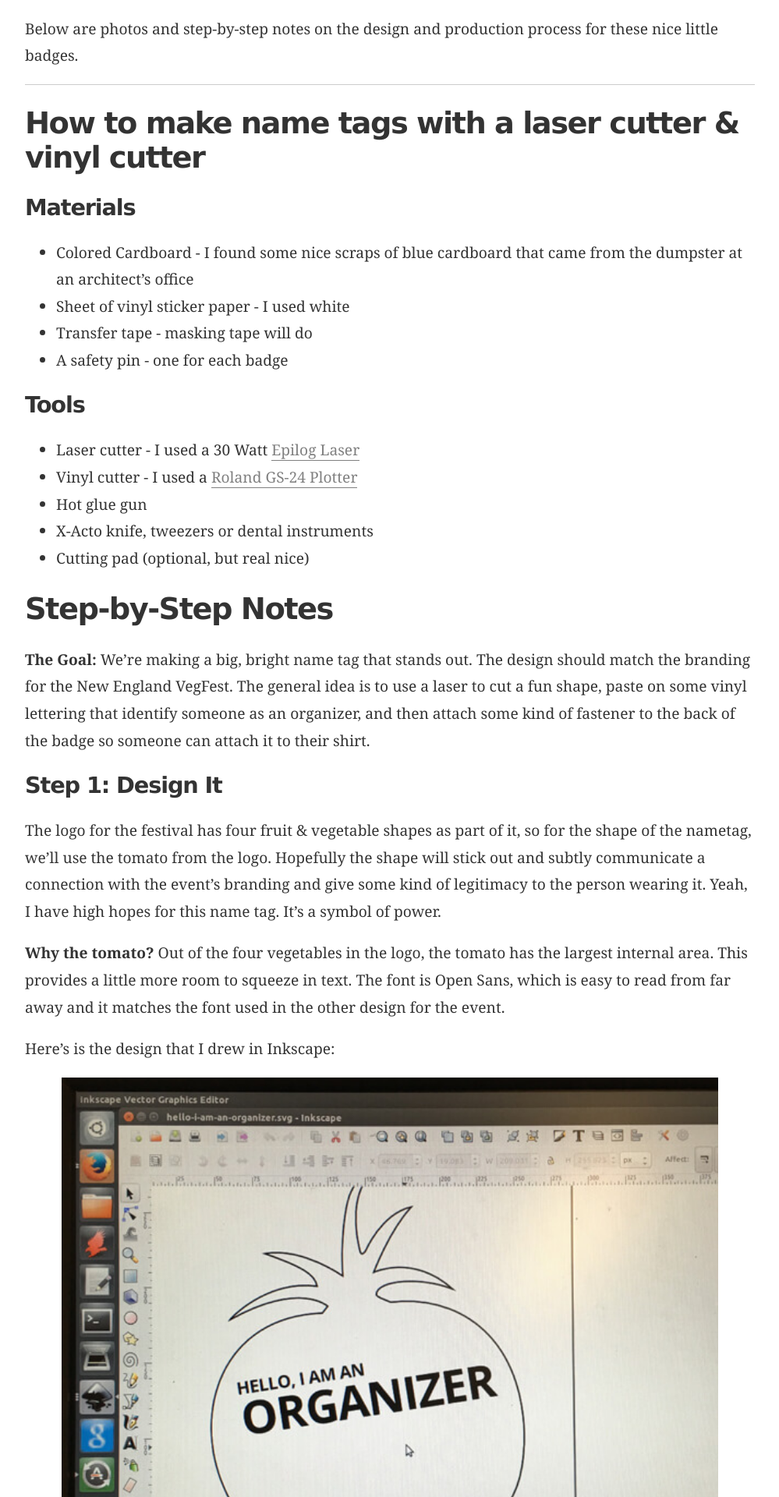
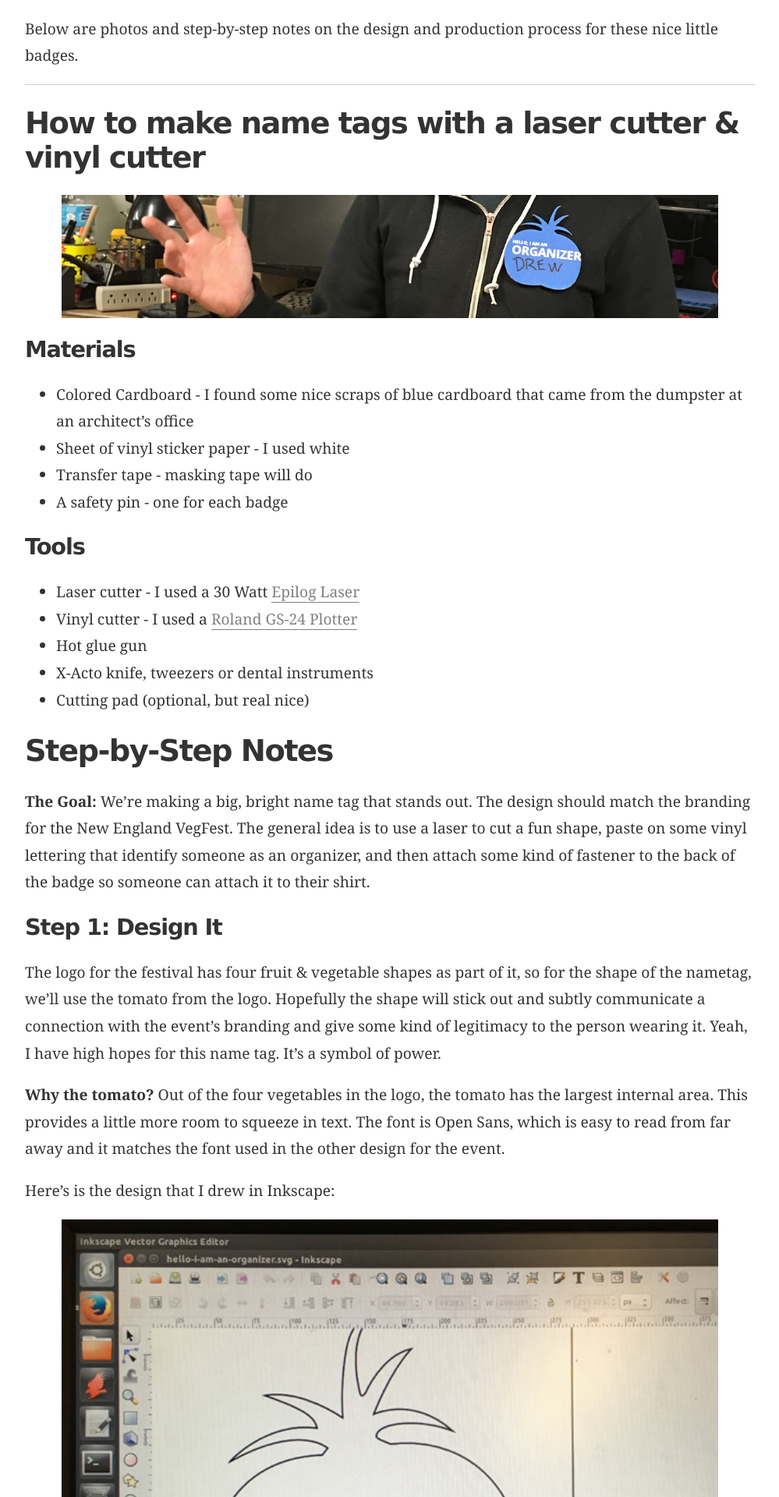
Before and after one commit to drewrwilson/drewrwilson.github.io, a Jekyll site: the page built from _posts/blog/2016-02-23-overengineered-name-tag.md, in a window 1280 px wide. Shown: the part 1634-3554 px from the top of the page at 78% size, without its empty margins (140-1139 px from the left). Built offline with Jekyll 4.4.1, drawn with Linux system fonts in a browser that asks for light colours; nearby versions of some CDN libraries; some web fonts are replaced; library files that are not in the unit come from our copies.

Commit message:
update images, add another img

```diff
--- a/_posts/blog/2016-02-23-overengineered-name-tag.md
+++ b/_posts/blog/2016-02-23-overengineered-name-tag.md
@@ -33,6 +33,8 @@
 ---
 
 # How to make name tags with a laser cutter & vinyl cutter
+
+![](/assets/img/blog/laser-cut-name-badge/17-just-badge.sm.jpg)
 
 ## Materials
 
```
Also changed, not shown: assets/img/blog/laser-cut-name-badge/16-final.sm.jpg, assets/img/blog/laser-cut-name-badge/17-just-badge.sm.jpg (added).
